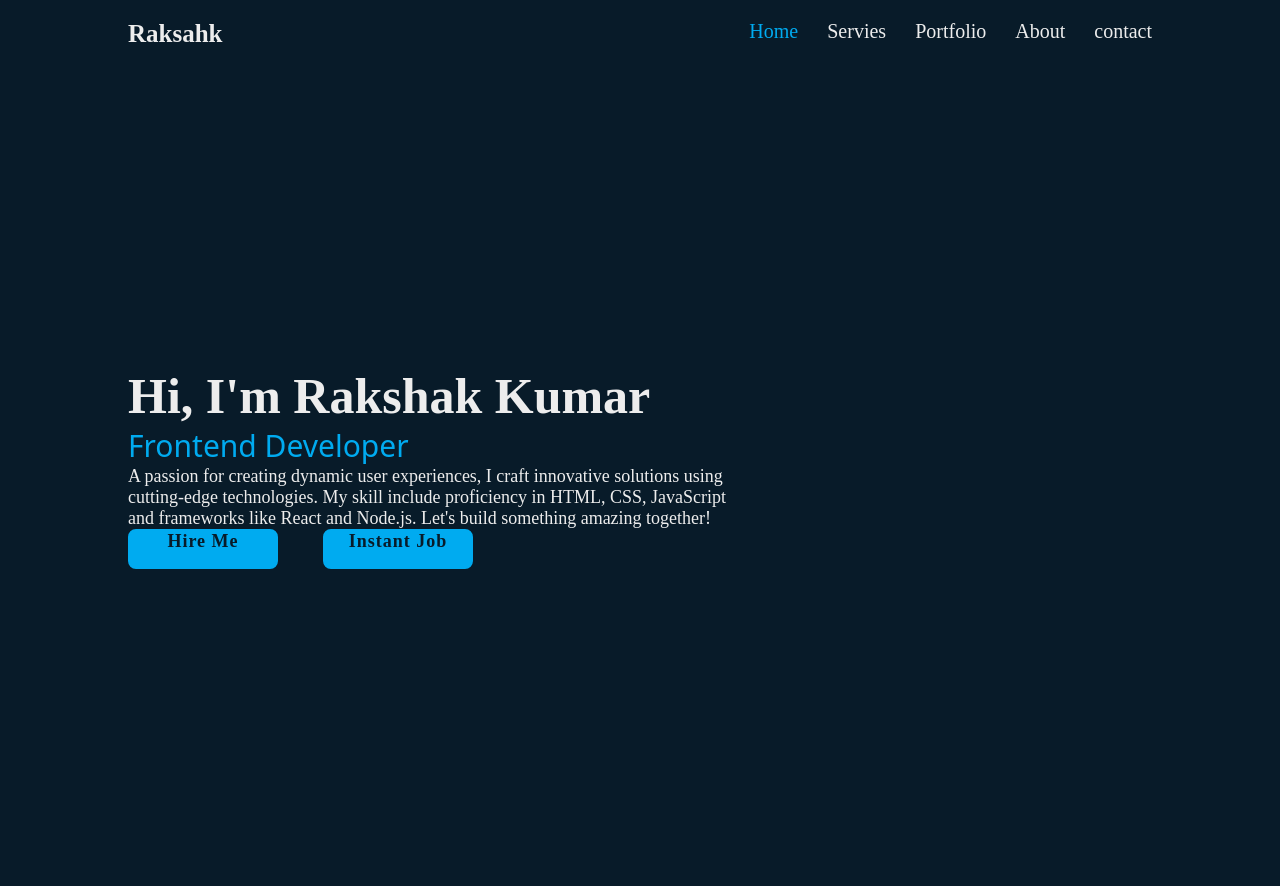
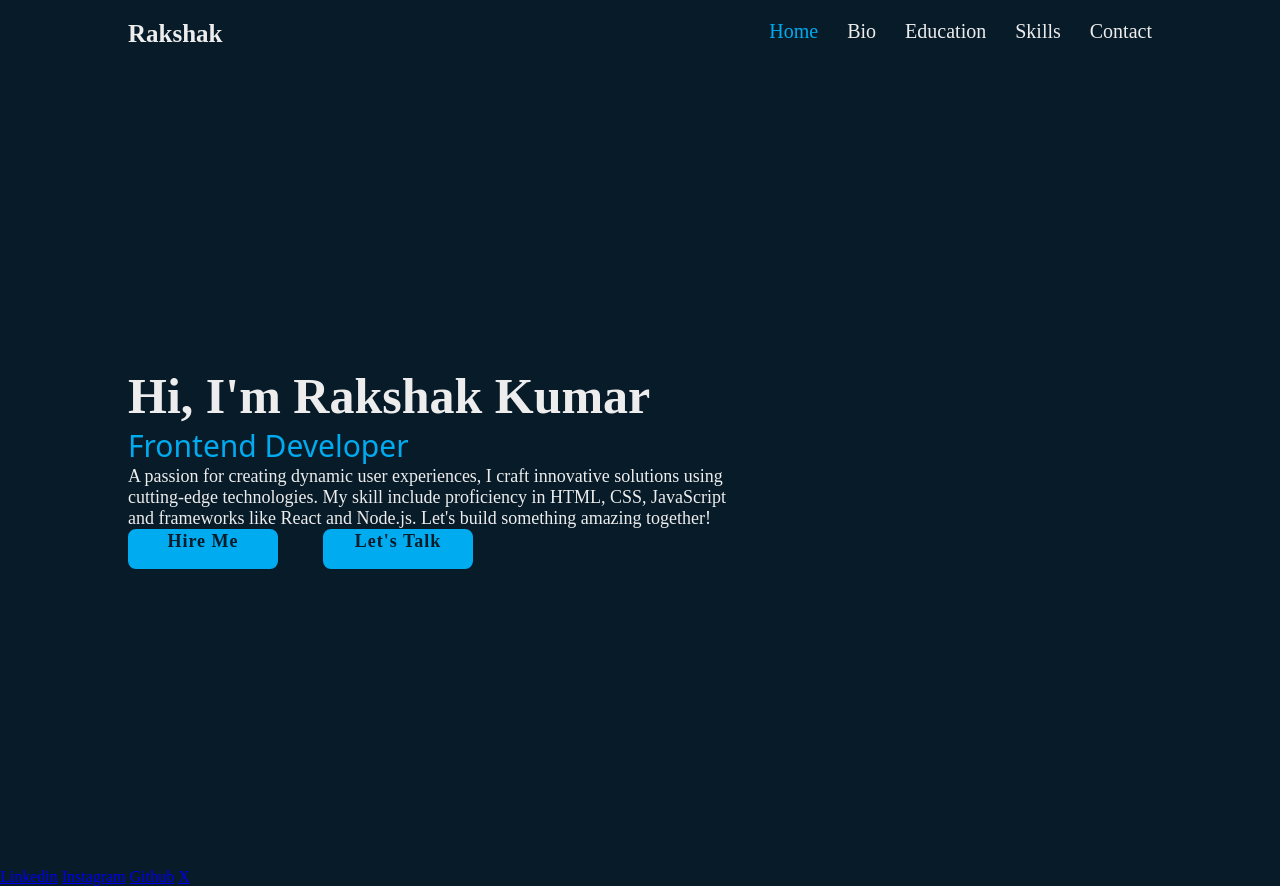
Before and after one commit to RAKSHAKKUMAR/Port-3rd, a plain HTML site: page index.html in a window 1280 px wide. Drawn offline with Linux system fonts and the light colour scheme.

Commit message:
ui updated

```diff
--- a/index.html
+++ b/index.html
@@ -8,18 +8,18 @@
   </head>
   <body>
     <header class="header">
-      <a href="#" class="logo">Raksahk</a>
+      <a href="#" class="logo">Rakshak</a>
       <nav class="navbar">
         <a href="#" class="home active">Home</a>
-        <a href="#" class="Servies">Servies</a>
-        <a href="#" class="=portfolio">Portfolio</a>
-        <a href="#" class="About">About</a>
-        <a href="#" class="contact">contact</a>
+        <a href="#" class="bio">Bio</a>
+        <a href="#" class="=Education">Education</a>
+        <a href="#" class="Skills">Skills</a>
+        <a href="#" class="contact">Contact</a>
       </nav>
     </header>
 
     <section class="main">
-      <div class="main-content">
+      <div class="content">
         <h1>Hi, I'm Rakshak Kumar</h1>
         <h3>Frontend Developer</h3>
         <p>
@@ -30,9 +30,15 @@
         </p>
         <div class="btn-box">
           <a href="#">Hire Me</a>
-          <a href="#">Instant Job</a>
+          <a href="#">Let's Talk</a>
         </div>
       </div>
     </section>
+    <section class="icons">
+      <a href="#" class="social">Linkedin</a>
+      <a href="#" class="social">Instagram</a>
+      <a href="#" class="social">Github</a>
+      <a href="#" class="social">X</a>
+    </section>
   </body>
 </html>
--- a/style.css
+++ b/style.css
@@ -16,7 +16,9 @@ body{
     top: 0%;
     padding: 20px 10%;
     background-color: transparent;
-     justify-content: space-between
+     justify-content: space-between;
+     z-index: 100;
+
 }
 
 .logo{
@@ -49,26 +51,26 @@ body{
 
 }
 
-.main-content{
+.content{
     max-width: 600px;
 }
 
-.main-content h1{
+.content h1{
     font-weight: 600;
     font-size: 50px;
 }
-.main-content h3{
+.content h3{
     font-weight: 500;
     font-family:system-ui, -apple-system, BlinkMacSystemFont, 'Segoe UI', Roboto, Oxygen, Ubuntu, Cantarell, 'Open Sans', 'Helvetica Neue', sans-serif;
     font-size: 30px;
     color: #00abf0;
 }
 
-.main-content p{
+.content p{
     font-size: 18px;
 }
 
-.main-content .btn-box{
+.content .btn-box{
     display: flex;
     justify-content: space-between;
     align-items: center;
```
